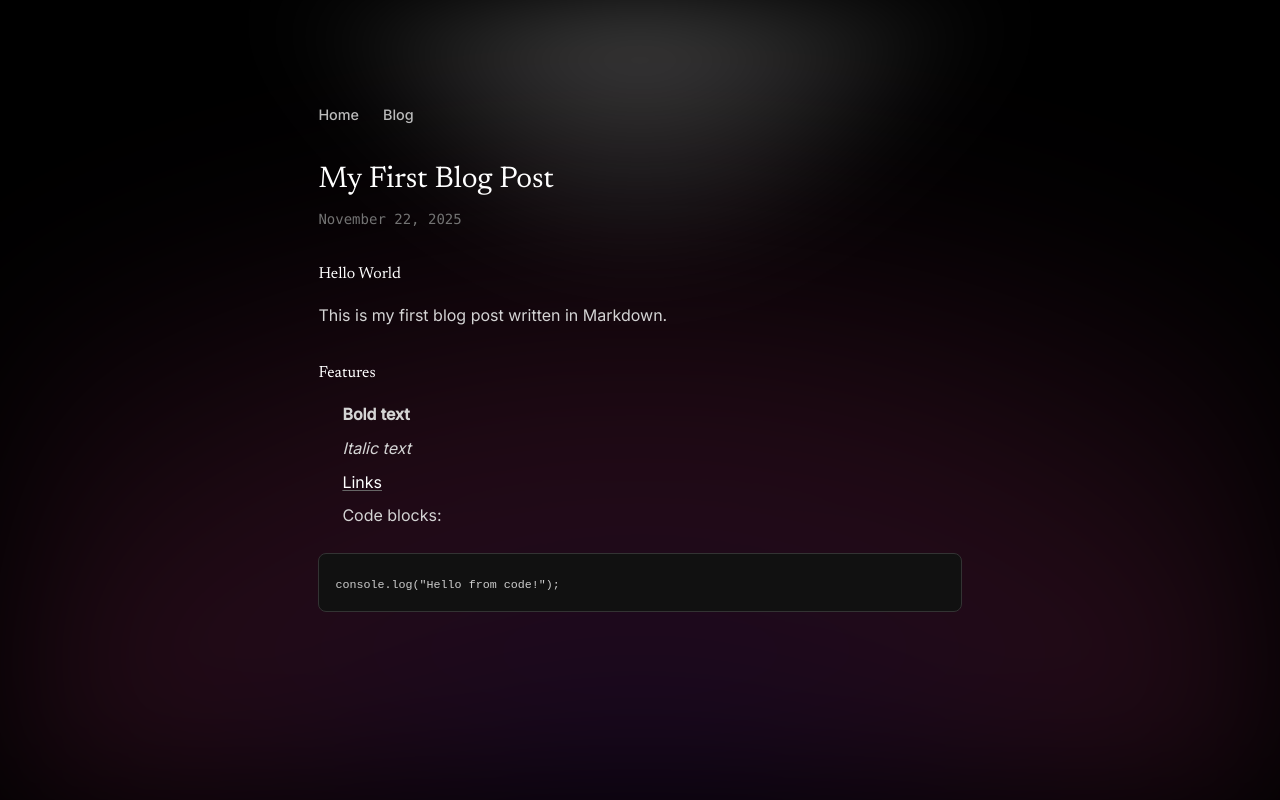
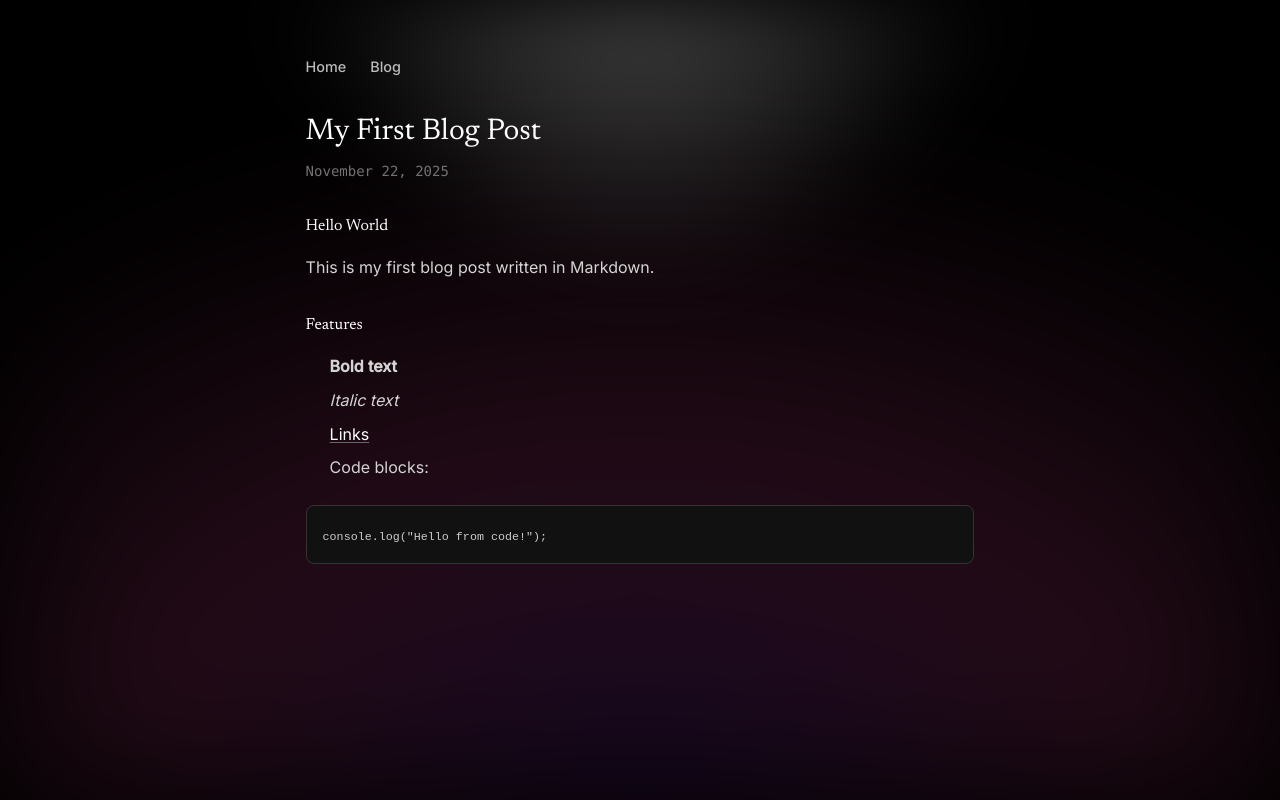
Before and after one commit to alankritkhatri/alankrit.dev, a React (Vite) app: page /blog/hello-world in a window 1280 px wide. Built offline with nearby package versions, Linux system fonts and the light colour scheme; no server answers; a web font is replaced by a local one.

Commit message:
fix: correct title typo in index.html and adjust padding in App.css for better layout

```diff
--- a/index.html
+++ b/index.html
@@ -4,7 +4,7 @@
     <meta charset="UTF-8" />
     <link rel="icon" type="image/svg+xml" href="favicon.png" />
     <meta name="viewport" content="width=device-width, initial-scale=1.0" />
-    <title>Alankrit Khatri — Deveoper and Builder</title>
+    <title>Alankrit Khatri — Developer and Builder</title>
   </head>
   <body>
     <div id="root"></div>
--- a/src/App.css
+++ b/src/App.css
@@ -16,7 +16,7 @@ body {
 .app-shell {
   position: relative;
   min-height: 100vh;
-  padding: clamp(2rem, 5vw, 4rem) clamp(1.25rem, 4vw, 4rem);
+  padding: clamp(1rem, 3vw, 2rem) clamp(1rem, 4vw, 4rem);
   display: flex;
   justify-content: center;
 }
@@ -35,7 +35,7 @@ body {
 }
 .surface {
   width: min(720px, 100%);
-  padding: 2.5rem clamp(1.25rem, 3vw, 3rem) 3rem;
+  padding: 1.5rem clamp(1rem, 2vw, 2rem) 2rem;
   background: transparent;
 }
 .surface {
--- a/src/pages/Home.tsx
+++ b/src/pages/Home.tsx
@@ -295,7 +295,7 @@ const Home = () => {
           />
           <div></div>
         </div>
-        <div className="flex flex-col sm:flex-row justify-between items-start sm:items-center gap-4 sm:gap-0 mb-8">
+        <div className="flex flex-row justify-between items-center mb-8">
           <div className="listening">
             {song?.isPlaying ? (
               <div className="flex flex-wrap gap-1">
```
